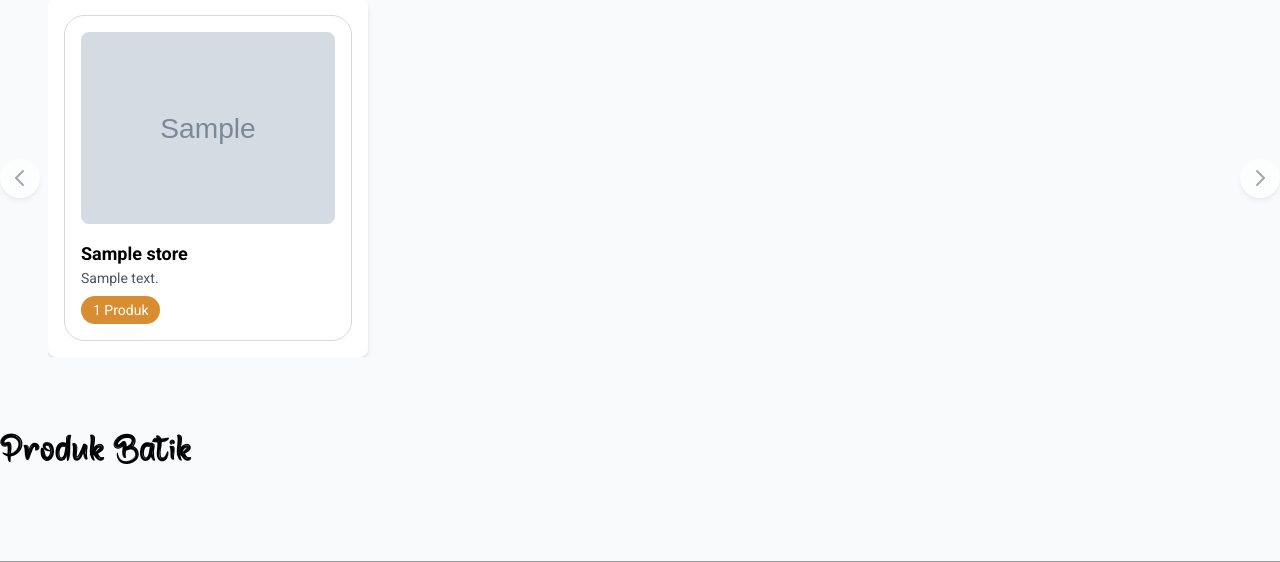
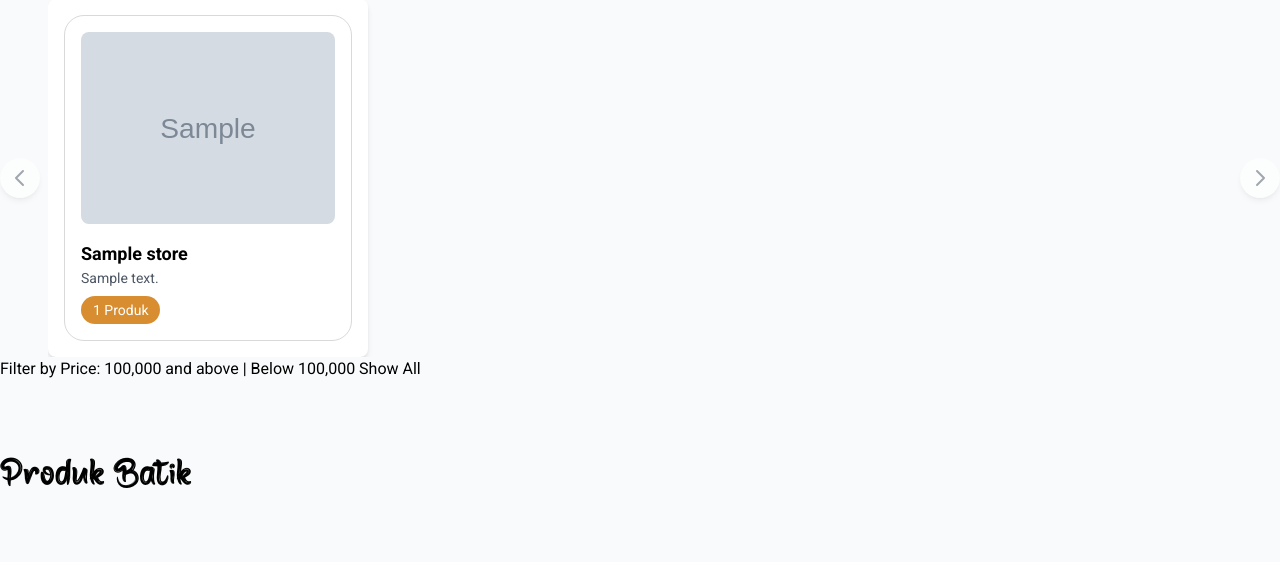
Before and after one commit to PBP-F05/Batikalongan, a Django app: template catalog/templates/catalog/show_catalog.html in a window 1280 px wide. Shown: the part 180-742 px from the top of the page. Run offline with Django 5.2, Linux system fonts and the light colour scheme; the template is opened without the code that fills it: most values are stand-ins (such as "Sample title", 1, 10 or a date in 2020); grey boxes marked "Sample" are stand-in pictures; some libraries are stand-ins or nearby versions; some web fonts are replaced; grey boxes are pictures that could not be loaded.

Commit message:
benerin design catalog

```diff
--- a/catalog/templates/catalog/show_catalog.html
+++ b/catalog/templates/catalog/show_catalog.html
@@ -5,6 +5,8 @@
 {% endblock title %}
 
 {% block content %}
+{% include "navbar.html" %}
+
   <!DOCTYPE html>
   <html lang="en">
     <head>
@@ -28,7 +30,6 @@
     </head>
 
     <body class="bg-gray-50">
-      {% include "navbar.html" %}
       <!-- Main Content -->
       <div class="container mx-auto py-8">
         <div style="width: 100%; height: 100%; position: relative">
@@ -83,6 +84,12 @@
       </section>
 
 
+      <div>
+        <label>Filter by Price:</label>
+        <a href="{% url 'catalog:show_catalog' %}?price_filter=above">100,000 and above</a> |
+        <a href="{% url 'catalog:show_catalog' %}?price_filter=below">Below 100,000</a>
+        <a href="{% url 'catalog:show_catalog' %}">Show All</a>
+    </div>
         <div class="container mx-auto py-8">
           <!-- Produk Batik Section -->
           <section class="mt-8">
@@ -170,7 +177,6 @@
       </div>
 
 
-      {% include "footer.html" %}
       <!-- Scripts -->
       <script>
 
@@ -818,5 +824,5 @@ function renderPaginationControls(data, page) {
       </script>
     </body>
   </html>
-
+  {% include "footer.html" %}
   {% endblock content %}
```
